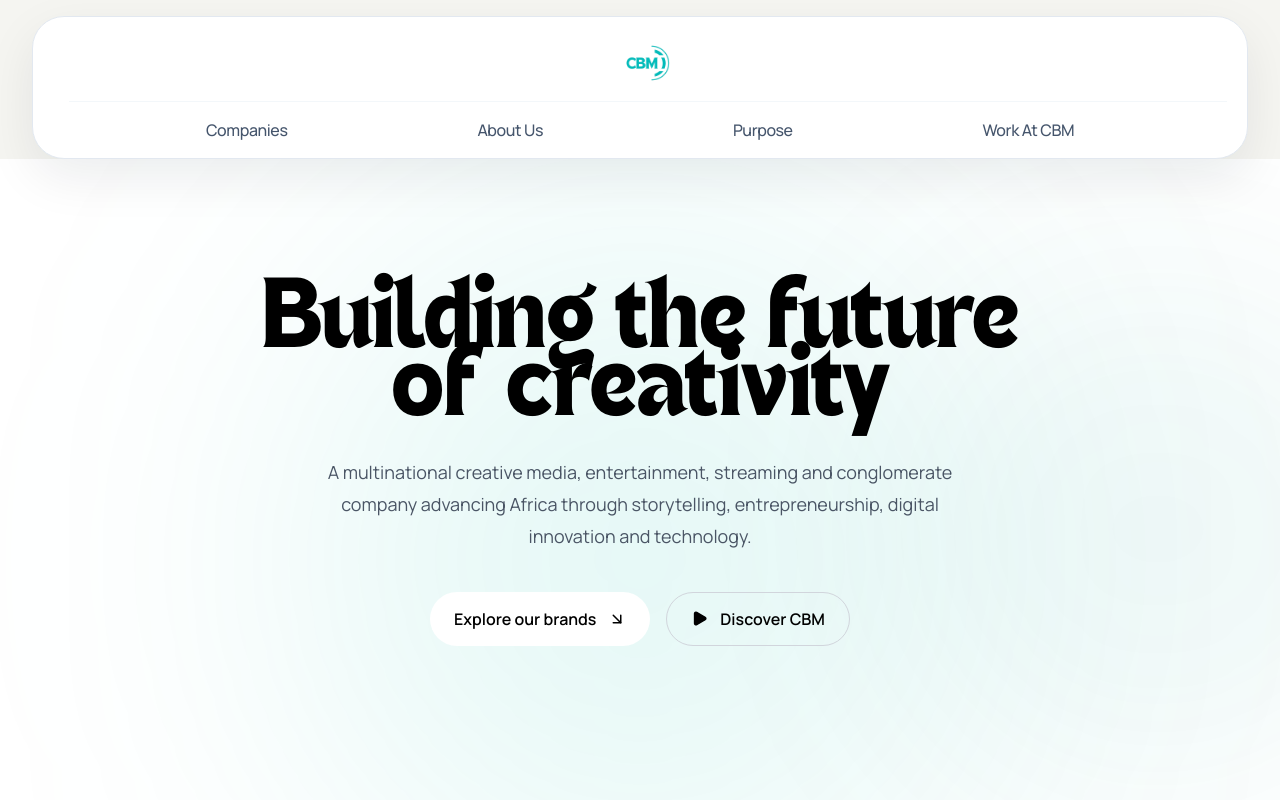
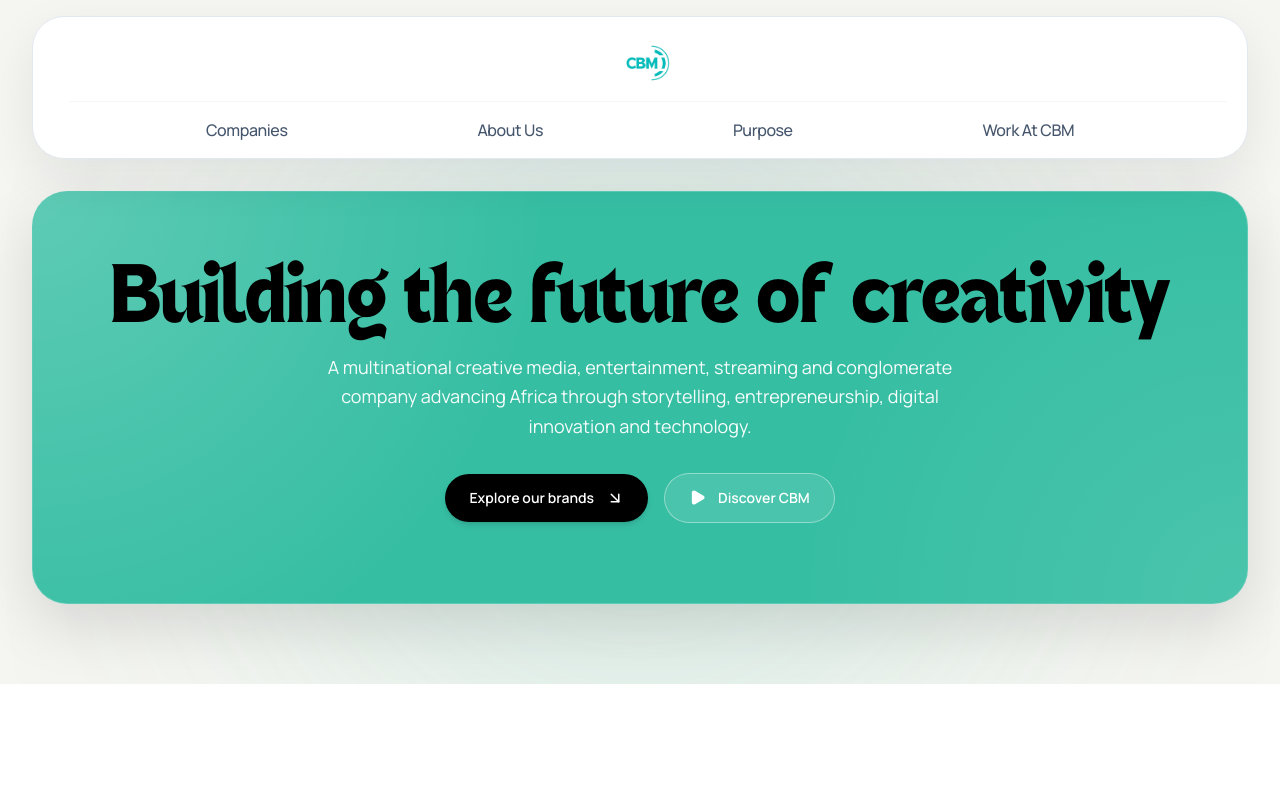
Before and after one commit to CBM-GROUP/cbmgroup-landingpage, a Next.js app: page / in a window 1280 px wide. Shown: the top 800 px of the page. Built offline with nearby package versions, Linux system fonts and the light colour scheme.

Commit message:
card updates

```diff
--- a/src/components/landing/Hero.tsx
+++ b/src/components/landing/Hero.tsx
@@ -6,40 +6,33 @@
 
 export function Hero() {
   return (
-    <section className="relative flex min-h-screen overflow-hidden bg-white text-center">
-      <div className="absolute inset-0">
-        <div className="absolute left-1/2 top-1/2 h-175 w-175 -translate-x-1/2 -translate-y-1/2 rounded-full bg-teal-500/10 blur-[140px]" />
-
-        <motion.div
-          animate={{
-            scale: [1, 1.08, 1],
-            opacity: [0.4, 0.65, 0.4],
-          }}
-          transition={{
-            duration: 10,
-            repeat: Infinity,
-            ease: "easeInOut",
-          }}
-          className="absolute right-[-10%] top-[15%] h-125 w-125 rounded-full bg-teal-600/10 blur-[120px]"
-        />
+    <section className="relative overflow-hidden bg-[#f5f5f1] pb-12 pt-4 sm:pb-16 lg:pb-20">
+      {/* Background Glow */}
+      <div className="pointer-events-none absolute inset-0">
+        <div className="absolute left-1/2 top-1/2 h-175 w-175 -translate-x-1/2 -translate-y-1/2 rounded-full bg-[#36BEA3]/15 blur-[140px]" />
       </div>
 
-      <div className="relative z-10 mx-auto w-full max-w-7xl px-6 pb-20 pt-32 lg:px-8">
-        <div className="w-full flex flex-col items-center text-center">
+      <div className="relative mx-auto -mt-20 w-full max-w-7xl px-4 pt-24 sm:-mt-24 sm:px-6 sm:pt-28 lg:px-8">
+        {/* Main Hero Card in Company Color Theme */}
+        <div className="relative overflow-hidden rounded-[2.2rem] border border-white/20 bg-[#36BEA3] px-6 py-12 shadow-[0_22px_60px_rgba(0,0,0,0.12)] backdrop-blur-sm sm:px-10 sm:py-16 lg:px-16 lg:py-20">
+          {/* Subtle Radial Gradient Overlay */}
+          <div className="pointer-events-none absolute inset-0 bg-[radial-gradient(circle_at_top_left,_rgba(255,255,255,0.2),transparent_40%),radial-gradient(circle_at_bottom_right,_rgba(255,255,255,0.1),transparent_35%)]" />
+
+          <div className="relative z-10 flex w-full flex-col items-center text-center">
             <motion.h1
-            initial={{ opacity: 0, y: 40 }}
+              initial={{ opacity: 0, y: 30 }}
               animate={{ opacity: 1, y: 0 }}
               transition={{ duration: 0.8, delay: 0.1 }}
-            className="headline-tan w-full text-[2.25rem] leading-[0.9] tracking-[-0.06em] text-black sm:text-[3.5rem] lg:text-[4.5rem]"
+              className="w-full text-3xl font-bold leading-[0.95] tracking-[-0.05em] text-black sm:text-5xl lg:text-6xl"
             >
               Building the future of creativity
             </motion.h1>
 
             <motion.p
-            initial={{ opacity: 0, y: 30 }}
+              initial={{ opacity: 0, y: 20 }}
               animate={{ opacity: 1, y: 0 }}
               transition={{ duration: 0.7, delay: 0.25 }}
-            className="mt-8 max-w-2xl text-lg text-center leading-8 text-gray-600"
+              className="mt-6 max-w-2xl text-center text-base leading-relaxed text-white/95 sm:text-lg"
             >
               A multinational creative media, entertainment, streaming and
               conglomerate company advancing Africa through storytelling,
@@ -50,24 +43,24 @@
               initial={{ opacity: 0, y: 20 }}
               animate={{ opacity: 1, y: 0 }}
               transition={{ duration: 0.7, delay: 0.4 }}
-            className="mt-10 flex flex-wrap gap-4"
+              className="mt-8 flex flex-wrap items-center justify-center gap-4"
             >
               <Link
                 href="/companies"
                 prefetch={false}
-              className="group flex items-center gap-3 rounded-full bg-white px-6 py-3.5 font-semibold text-center text-black transition hover:bg-teal-300"
+                className="group flex items-center gap-3 rounded-full bg-black px-6 py-3.5 text-sm font-semibold text-white shadow-md transition-all duration-200 hover:scale-105 hover:bg-slate-900"
               >
                 Explore our brands
                 <ArrowDownRight
                   size={18}
-                className="transition-transform group-hover:rotate-45"
+                  className="transition-transform duration-200 group-hover:rotate-45"
                 />
               </Link>
 
               <Link
                 href="/about"
                 prefetch={false}
-              className="flex items-center gap-3 rounded-full border border-gray-300 px-6 py-3.5 font-semibold text-black transition hover:bg-gray-100"
+                className="flex items-center gap-3 rounded-full border border-white/40 bg-white/10 px-6 py-3.5 text-sm font-semibold text-white backdrop-blur-xs transition-all duration-200 hover:scale-105 hover:bg-white/20"
               >
                 <Play size={17} fill="currentColor" />
                 Discover CBM
@@ -75,6 +68,7 @@
             </motion.div>
           </div>
         </div>
+      </div>
     </section>
   );
 }
```
Lines whose indentation alone changed are shown as unchanged.
